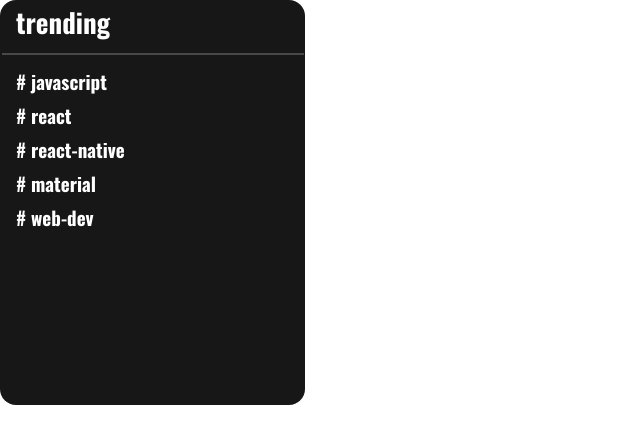
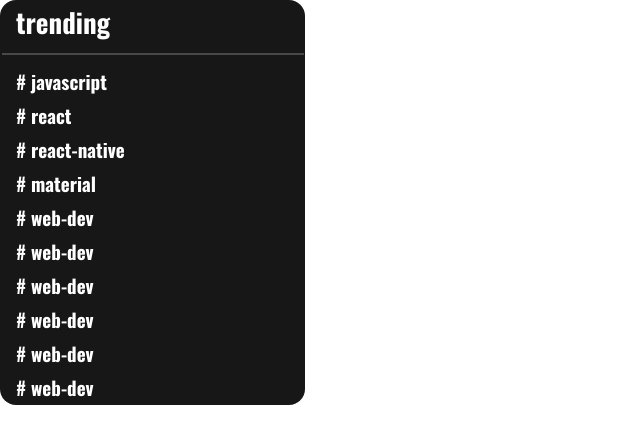
Before and after one commit to dudamollica/Projeto18-Linkr-Front, a React (Create React App) app: page / in a window 1280 px wide. Shown: the top 444 px of the page, without its empty margins (0-640 px from the left). Built offline with nearby package versions, Linux system fonts and the light colour scheme.

Commit message:
fix: added css to scroll bar of trending topics

```diff
--- a/src/components/Hashtags/style.js
+++ b/src/components/Hashtags/style.js
@@ -11,6 +11,12 @@
     color: #FFFFFF;
     padding: 9px 16px;
 
+    overflow-y: scroll;
+
+    ::-webkit-scrollbar{
+        width: 1px;
+    }
+
     p {
         margin-bottom: 10px;
     }
--- a/src/components/TrendingComponents/TrendingComponents.js
+++ b/src/components/TrendingComponents/TrendingComponents.js
@@ -3,23 +3,58 @@
 import Hashtags from "../Hashtags/Hashtags";
 
 const TrendingTopics = () => {
-    const body = [{
-        name: 'javascript',
-    },{
-        name: 'react',
-    },{
-        name: 'react-native',
-    },{
-        name: 'material',
-    },{
-        name: 'web-dev',
-    }]
+  // Insert here request to backend, where back with informations about that hashtag
+  const body = [
+    {
+      name: "javascript",
+    },
+    {
+      name: "react",
+    },
+    {
+      name: "react-native",
+    },
+    {
+      name: "material",
+    },
+    {
+      name: "web-dev",
+    },
+    {
+      name: "web-dev",
+    },
+    {
+      name: "web-dev",
+    },
+    {
+      name: "web-dev",
+    },
+    {
+      name: "web-dev",
+    },
+    {
+      name: "web-dev",
+    },
+    {
+      name: "web-dev",
+    },
+    {
+      name: "web-dev",
+    },
+    {
+      name: "web-dev",
+    },
+    {
+      name: "web-dev",
+    },
+
+  ];
 
   return (
     <TrendingContainer>
       <Header>trending</Header>
-      <Line/>
-      <Hashtags body={body}/>
+      <Line />
+      <Hashtags body={body} />
     </TrendingContainer>
   );
 };
--- a/src/components/TrendingComponents/style.js
+++ b/src/components/TrendingComponents/style.js
@@ -11,6 +11,10 @@
   box-sizing: border-box;
   border-radius: 16px;
   border: none;
+
+  @media only screen and (max-width: 768px) {
+    display: none;
+  }
 `;
 
 export const Header = styled.header`
```
Also changed, not shown: 1 other file (tests, documents, lock files or other folders).
